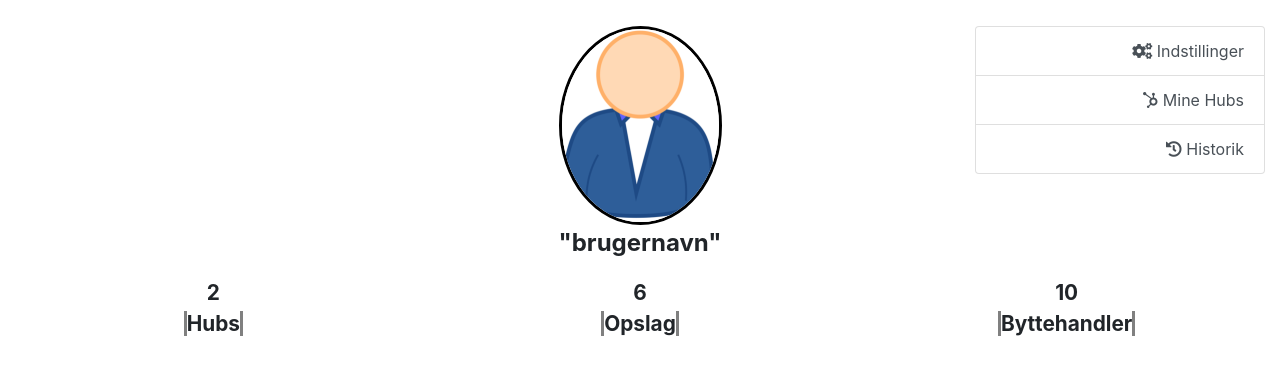
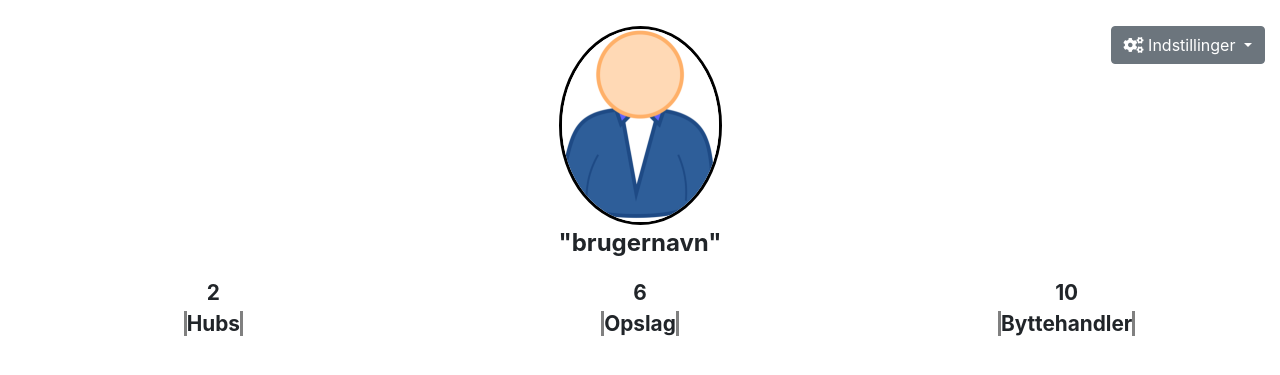
Before and after one commit to bitbyt-LOOP4/bitbyt.dk, a PHP site: page /profil.php in a window 1280 px wide. Shown: the top 375 px of the page. Run offline with PHP 8.4, Linux system fonts and the light colour scheme.

Commit message:
Update profil.php

```diff
--- a/profil.php
+++ b/profil.php
@@ -10,7 +10,7 @@
     <!-- Link til jquery -->
     <script src="https://ajax.googleapis.com/ajax/libs/jquery/3.4.1/jquery.min.js"></script>
     <!-- Link til Javascript -->
-    <script src="../js/bootstrap.js"></script>
+    <script src="js/bootstrap.js"></script>
     <link rel="stylesheet" href="styles/style.css">
 </head>
     <!-- DETTE SKAL INCLUDES MED PHP PÅ ET TIDSPUNKT, OG DERFOR SKAL DET SLETTES INDEN -->
@@ -33,9 +33,20 @@
       <div class="col-3 profil_container">
           <div class="list-group text-right">
 
-  <a href="#" class="list-group-item list-group-item-action"><i class="fas fa-cogs"></i> Indstillinger</a>
-  <a href="#" class="list-group-item list-group-item-action"><i class="fab fa-hubspot"></i> Mine Hubs</a>
-  <a href="#" class="list-group-item list-group-item-action"><i class="fas fa-history"></i> Historik</a>
+  <div class="dropdown">
+  <button class="btn btn-secondary dropdown-toggle"
+          type="button" id="dropdownMenu1" data-toggle="dropdown"
+          aria-haspopup="true" aria-expanded="false">
+    <i class="fas fa-cogs"></i> Indstillinger
+  </button>
+  <div class="dropdown-menu" aria-labelledby="dropdownMenu1">
+    <a class="dropdown-item" href="#!"><i class="fab fa-hubspot"></i> Mine Hubs</a>
+    <a class="dropdown-item" href="#!">Skift Avatar</a>
+    <a class="dropdown-item" href="#!"><i class="fas fa-history"></i> Historik</a>
+  </div>
+</div>
+
+
 
 </div>
 
```
